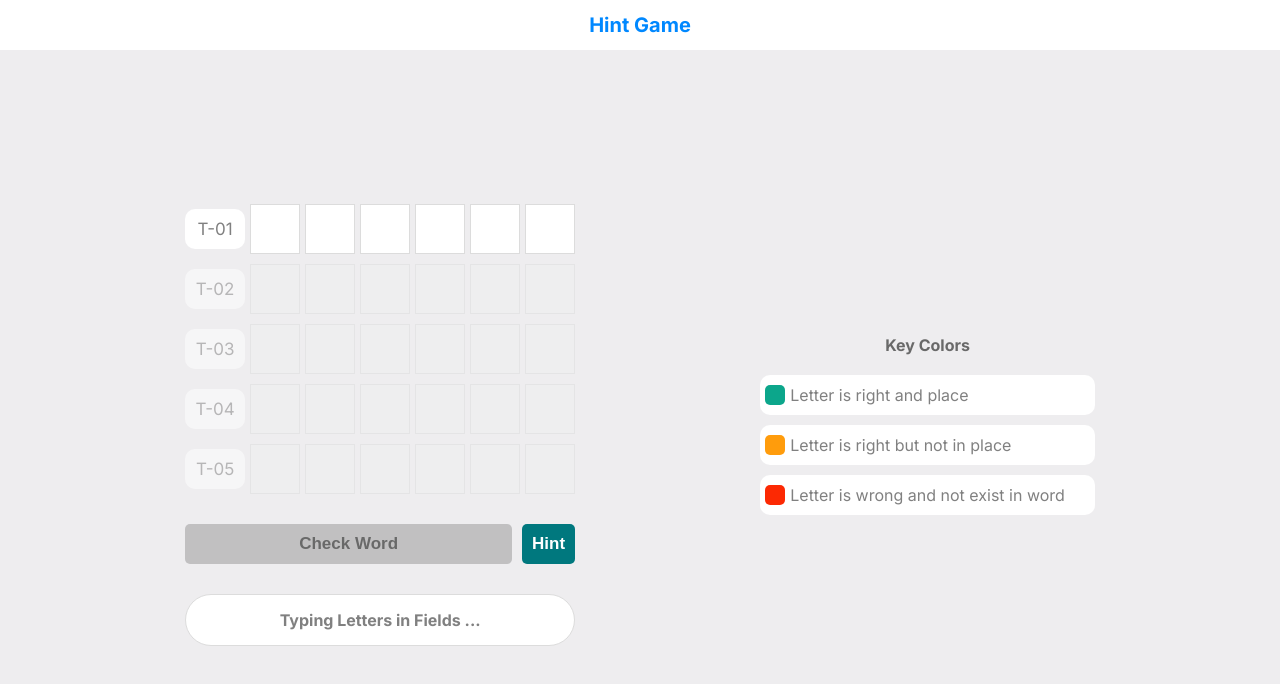
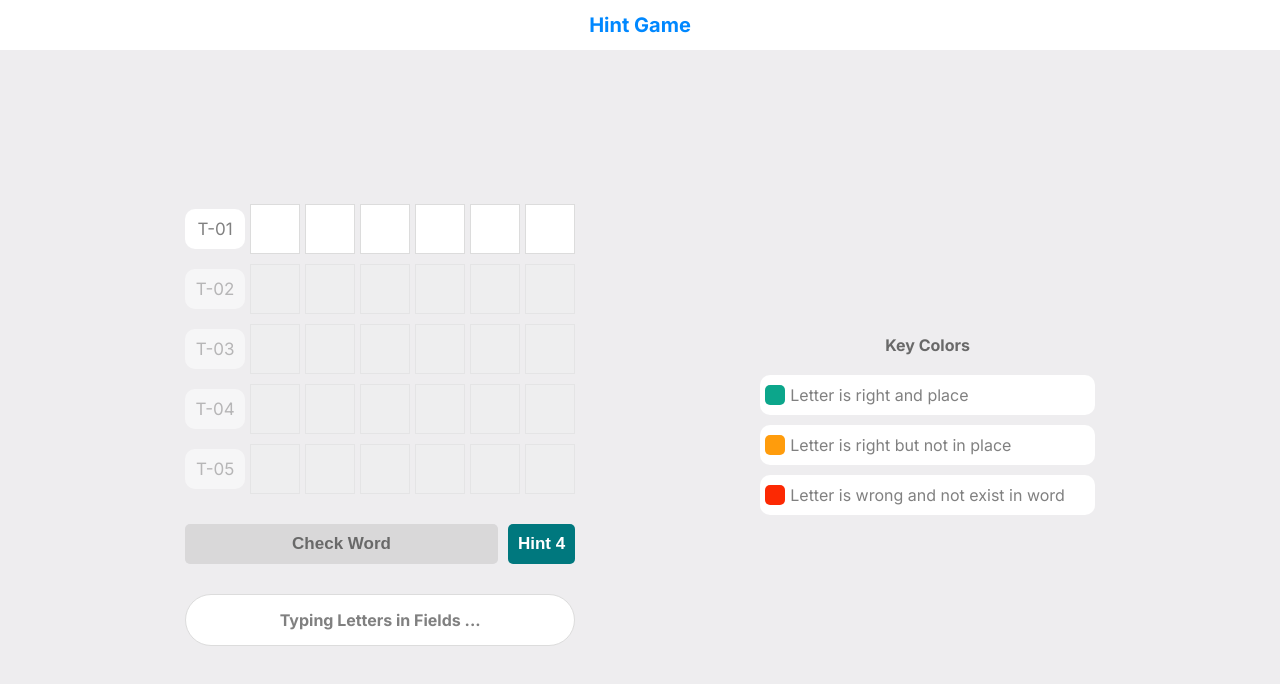
Before and after one commit to Jadenyoky/hint-word-game, a Next.js app: page / in a window 1280 px wide. Shown: the top 684 px of the page. Built offline with nearby package versions, Linux system fonts and the light colour scheme.

Commit message:
add hints and handle it ....

```diff
--- a/app/globals.css
+++ b/app/globals.css
@@ -138,10 +138,9 @@ body {
 
 .options>button:nth-child(1) {
   &:disabled {
-    background-color: rgba(128, 128, 128, 0.418);
+    background-color: rgba(128, 128, 128, 0.2);
     color: dimgray;
   }
-
 
   background-color: #fc2903;
   color: white;
@@ -158,6 +157,11 @@ body {
 
 
 .options>button:nth-child(2) {
+  &:disabled {
+    /* background-color: rgba(128, 128, 128, 0.418); */
+    opacity: 0.5;
+  }
+
   background-color: #00787E;
   color: white;
   border: 0;
--- a/app/page.jsx
+++ b/app/page.jsx
@@ -1,5 +1,5 @@
 "use client";
-import { useEffect, useRef } from "react";
+import { useEffect, useRef, useState } from "react";
 import styles from "./page.module.css";
 import _ from "lodash";
 
@@ -42,10 +42,12 @@ export default function Home() {
   let numberTry = 5;
   let numberLetters = randomWord.length;
   let currentTry = 1;
+
+  let numberHint = 4;
+
   let arrayLetters;
   let arrayWord;
 
-  console.log(randomWord, numberLetters);
   function generateInputs() {
     checkBtn.current.disabled = true;
     for (let i = 1; i <= numberTry; i++) {
@@ -87,15 +89,6 @@ export default function Home() {
         } else if (prev && input.value === "") {
           prev.focus();
         }
-        // if (inputs[index].value === "" || inputs[index].value === " ") {
-        //   if (inputs[index].classList.contains("right")) {
-        //     inputs[index].classList.remove("right");
-        //   } else if (inputs[index].classList.contains("not-place")) {
-        //     inputs[index].classList.remove("not-place");
-        //   } else if (inputs[index].classList.contains("wrong")) {
-        //     inputs[index].classList.remove("wrong");
-        //   }
-        // }
       };
       input.onkeydown = (e) => {
         const current = Array.from(inputs).indexOf(e.target);
@@ -128,7 +121,7 @@ export default function Home() {
       arrayLetters.push(letter);
       arrayWord.push(currentLetter);
       // console.log(letter, currentLetter);
-      if (letter == currentLetter) {
+      if (letter === currentLetter) {
         input.classList.add("right");
         input.disabled = true;
       } else if (randomWord.includes(letter) && letter !== "") {
@@ -144,7 +137,6 @@ export default function Home() {
 
     const result = _.isEqual(arrayLetters, arrayWord);
     const still = _.difference(arrayWord, arrayLetters);
-    let hint = still.length;
 
     if (result === true && still.length <= 0) {
       checkBtn.current.disabled = true;
@@ -168,7 +160,6 @@ export default function Home() {
     if (result === false && !arrayLetters.includes("")) {
       const tryNow = document.querySelector(`.try-${currentTry}`);
       tryNow.classList.add("input-disabled");
-
       const current = document.querySelectorAll(`.try-${currentTry} input`);
       current.forEach((element) => {
         element.disabled = true;
@@ -199,6 +190,29 @@ export default function Home() {
     console.log(arrayLetters, arrayWord, result, still);
   }
 
+  function getHint() {
+    if (numberHint > 0) {
+      numberHint--;
+      hintBtn.current.children[0].innerHTML = numberHint;
+      checkBtn.current.disabled = false;
+    }
+    if (numberHint === 0) {
+      hintBtn.current.disabled = true;
+    }
+
+    const enable = document.querySelectorAll("input:not([disabled])");
+    const empty = Array.from(enable).filter((elem) => elem.value === "");
+    if (empty.length > 0) {
+      empty[0].focus();
+      const randomIndex = Math.floor(Math.random() * empty.length);
+      const randomInput = empty[randomIndex];
+      const fill = Array.from(enable).indexOf(randomInput);
+      if (fill !== -1) {
+        randomInput.value = randomWord[fill].toUpperCase();
+      }
+    }
+  }
+
   useEffect(() => {
     const interval = setTimeout(() => {
       generateInputs();
@@ -219,7 +233,9 @@ export default function Home() {
             <button onClick={check} ref={checkBtn}>
               Check Word
             </button>
-            <button ref={hintBtn}>Hint</button>
+            <button ref={hintBtn} onClick={getHint}>
+              Hint <span>{numberHint}</span>
+            </button>
           </div>
 
           <div className="tip">Typing Letters in Fields ...</div>
```
